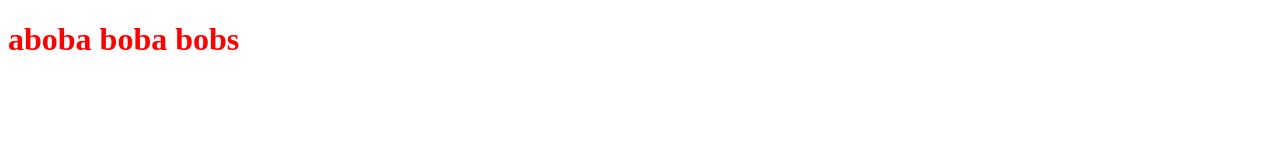
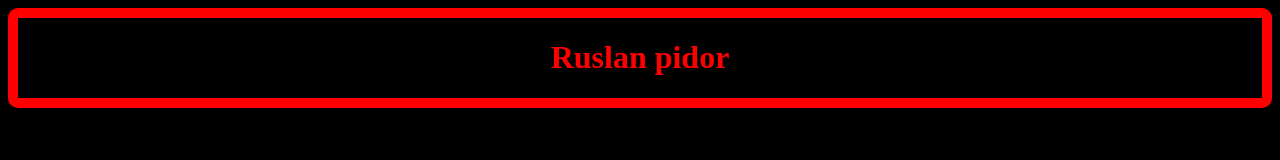
Before and after one commit to Orusp/Orusp.github.io, a plain HTML site: page index.html in a window 1280 px wide. Drawn offline with Linux system fonts and the light colour scheme.

Commit message:
Add files via upload

```diff
--- a/index.css
+++ b/index.css
@@ -1,3 +1,11 @@
 h1{
     color: red;
+    text-align: center;
 }
+
+body{
+    background-color: black;
+    border: 10px solid red;
+    border-radius: 10px;
+
+}
--- a/index.html
+++ b/index.html
@@ -7,6 +7,6 @@
     <title>Document</title>
 </head>
 <body>
-    <h1>aboba boba bobs</h1>
+    <h1>Ruslan pidor</h1>
 </body>
 </html>
```
